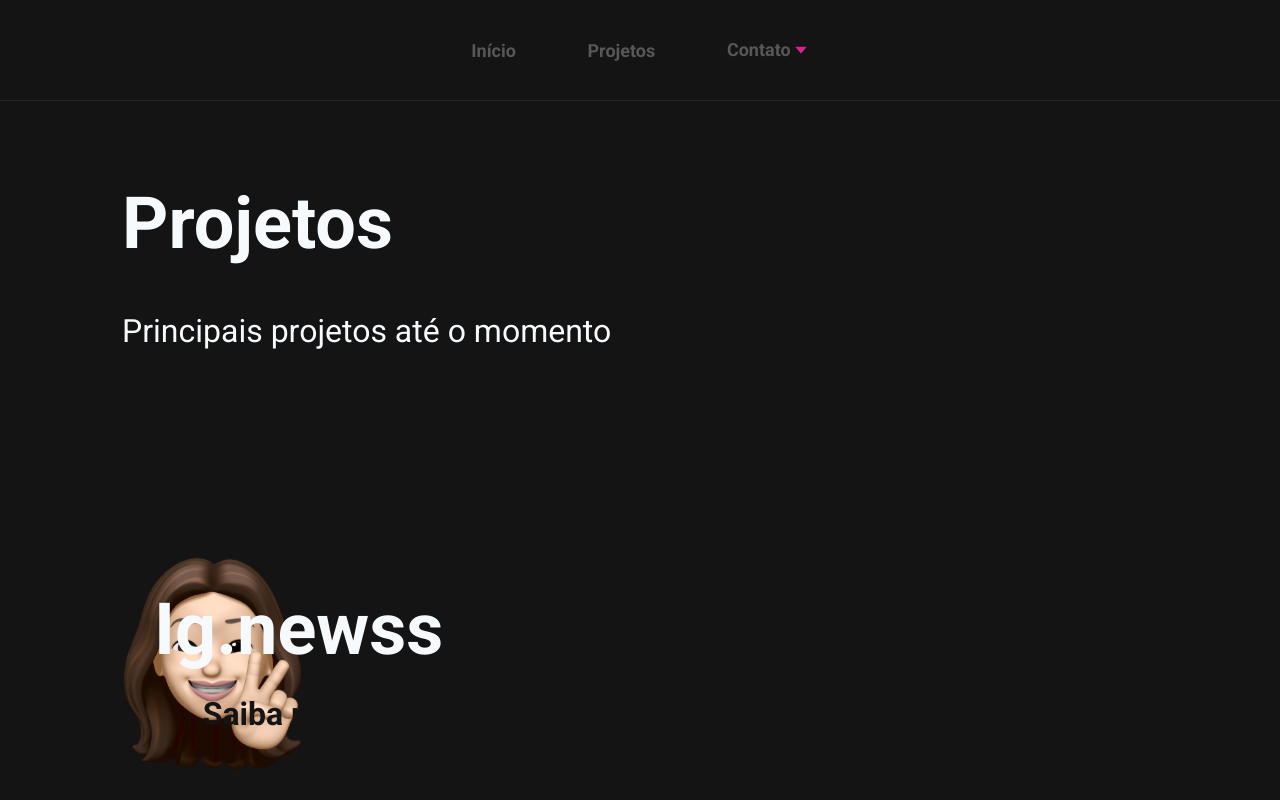
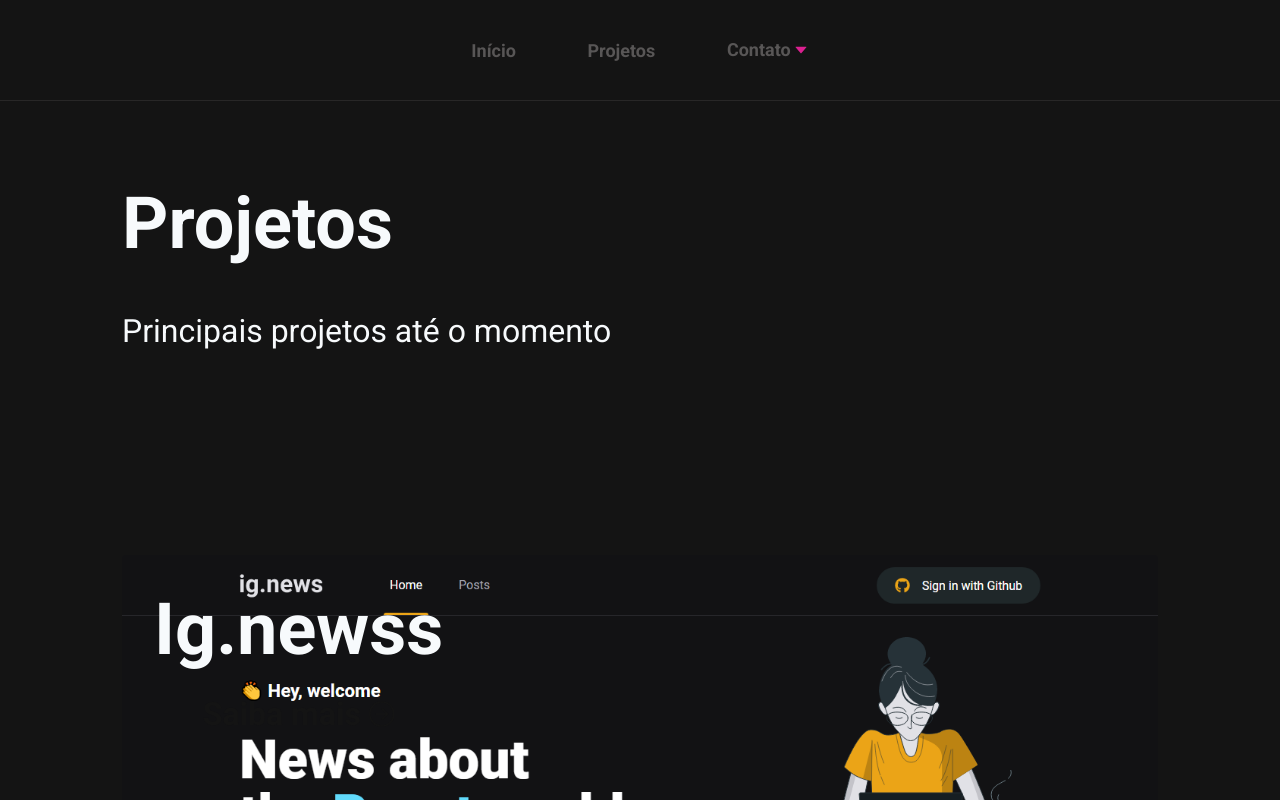
Before and after one commit to BiancaHoffer/meu-portifolio, a Next.js app: page /projects in a window 1280 px wide. Shown: the top 800 px of the page. Built offline with nearby package versions, Linux system fonts and the light colour scheme.

Commit message:
novo teste

```diff
--- a/src/components/Project/index.tsx
+++ b/src/components/Project/index.tsx
@@ -22,7 +22,7 @@ export function Project() {
         data-aos="fade-right"
       >
         <Image
-          src="/images/me.svg"
+          src="/images/ignews.png"
           alt="imagem projeto"
           borderRadius="4px"
 
```
